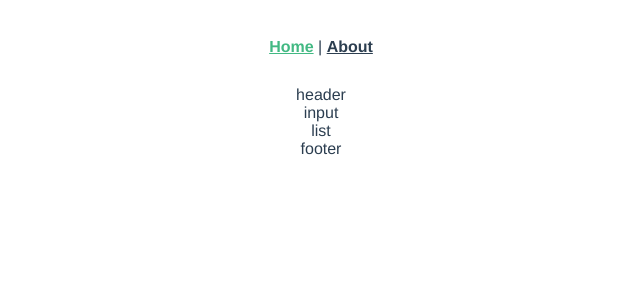
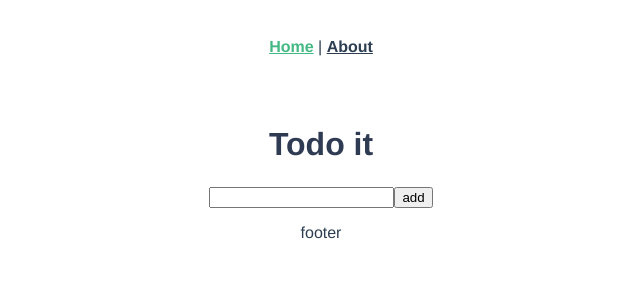
Before and after one commit to ZiitFit/JS_Repository, a Vue app in the folder vueClass/vuejs/my-project/: page / in a window 1280 px wide. Shown: the top 300 px of the page, without its empty margins (319-959 px from the left). Built offline with nearby package versions, Linux system fonts and the light colour scheme.

Commit message:
fix: todolist  localstorage

```diff
--- a/vueClass/vuejs/my-project/src/components/TodoHeader.vue
+++ b/vueClass/vuejs/my-project/src/components/TodoHeader.vue
@@ -1,15 +1,14 @@
 <template>
-  <div>
-      header
-  </div>
+  <header>
+      <h1>Todo it</h1>
+  </header>
 </template>
 
-<script>
-export default {
-
+<style scoped>
+h1 {
+    color: #2f3b52;
+    font-weight: 900;
+    margin: 2.5rem 0 1.5rem;
 }
-</script>
-
-<style>
 
 </style>
--- a/vueClass/vuejs/my-project/src/components/TodoInput.vue
+++ b/vueClass/vuejs/my-project/src/components/TodoInput.vue
@@ -1,15 +1,29 @@
 <template>
   <div>
-      input
+      <input type="text" v-model="newTodoItem" v-on:keyup.enter="addTodo">
+      <button v-on:click="addTodo">add</button>
   </div>
 </template>
 
 <script>
 export default {
-
+    data: function() {
+        return {
+            newTodoItem: ""
+        }
+    },
+    methods: {
+        addTodo: function() {
+            localStorage.setItem(this.newTodoItem, this.newTodoItem);
+            this.clearInput();
+        },
+        clearInput: function() {
+            this.newTodoItem = '';
+        }
+    }
 }
 </script>
 
-<style>
+<style scoped>
 
 </style>
--- a/vueClass/vuejs/my-project/src/components/TodoList.vue
+++ b/vueClass/vuejs/my-project/src/components/TodoList.vue
@@ -1,12 +1,29 @@
 <template>
-  <div>
-      list
-  </div>
+    <div>
+        <ul>
+            <li v-for="todoItem in todoItems" v-bind:key="todoItem">
+                {{ todoItem }}
+            </li>
+        </ul>
+    </div>
 </template>
 
 <script>
 export default {
-
+    data: function() {
+        return {
+            todoItems: []
+        }
+    },
+    created: function(){
+        if(localStorage.length > 0) {
+            for (var i = 0; i < localStorage.length ; i ++) {
+                if (localStorage.key(i) !== 'loglevel:webpack-dev-server') {
+                    this.todoItems.push(localStorage.key(i))
+                }
+            }
+        }
+    }
 }
 </script>
 
```
